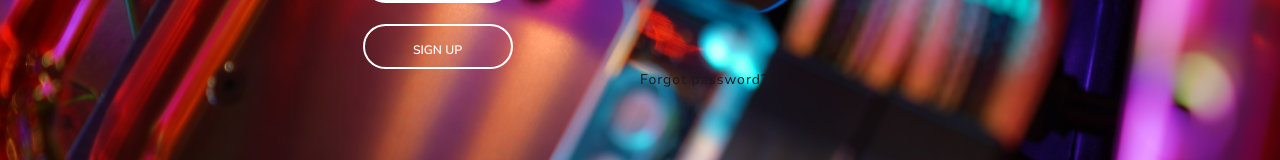
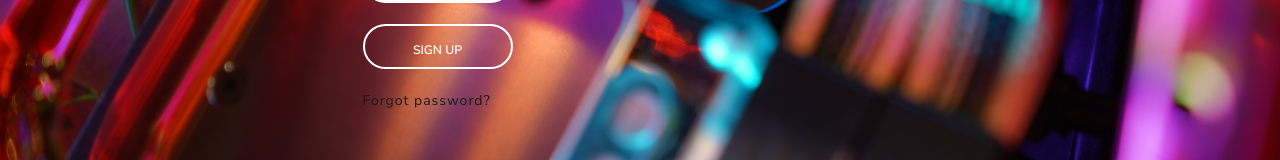
Before and after one commit to VishnusreeMenon/Mysportin, a React (Create React App) app in the folder src/frontend/: page / in a window 1280 px wide. Shown: the part 441-601 px from the top of the page. Built offline with nearby package versions, Linux system fonts and the light colour scheme; the HTML template or start-up script is replaced by a standard one.

Commit message:
deployment test

```diff
--- a/src/frontend/src/screens/landing.js
+++ b/src/frontend/src/screens/landing.js
@@ -103,7 +103,8 @@ function Landing(location) {
                 Sign Up
               </button>
               <br/>
-              <a href="#" style={{marginLeft:"50%"}}>Forgot password?</a>
+              <br/>
+              <a href="#" style={{marginLeft:"25%"}}>Forgot password?</a>
             </form>
 
 
```
